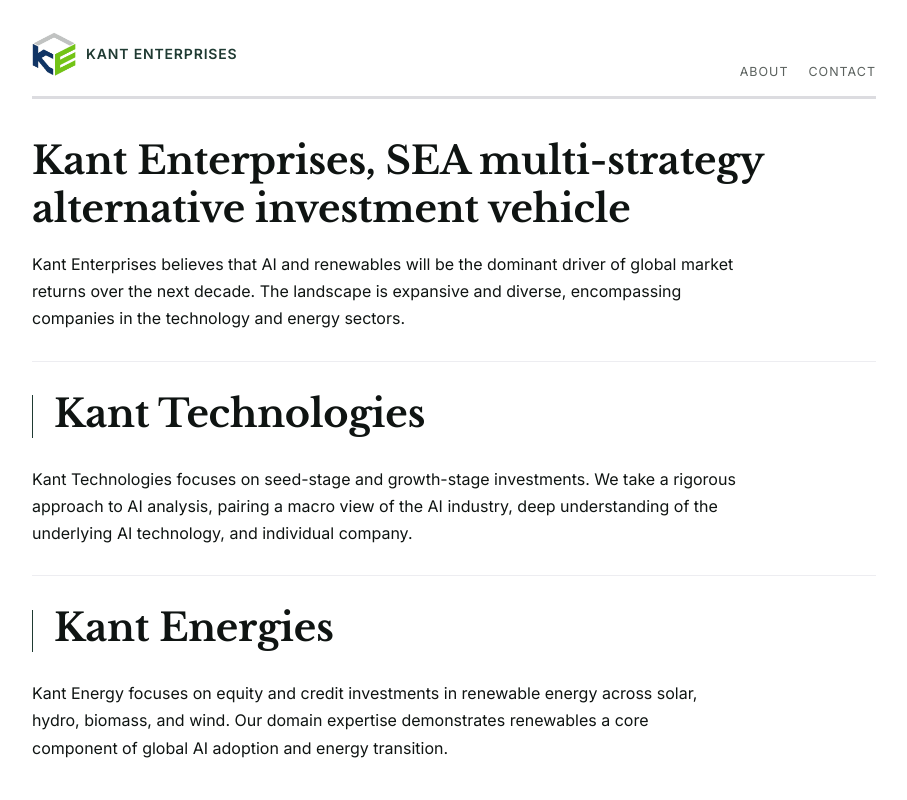
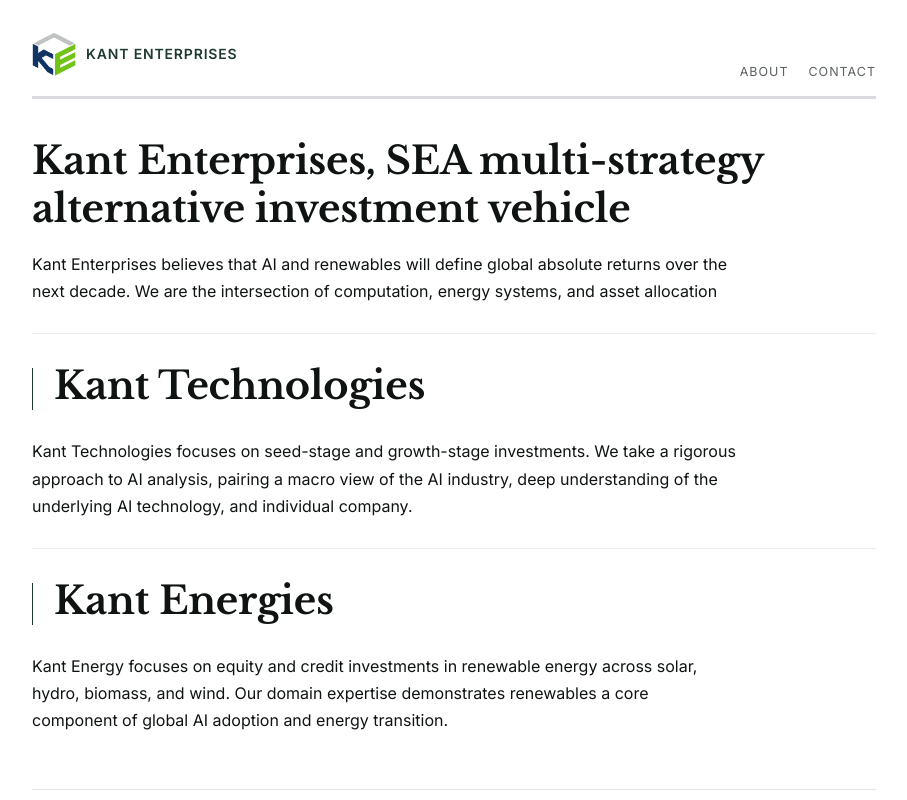
Before and after one commit to kgamer19/kant-enterprise-web, a Next.js app: page / in a window 1280 px wide. Shown: the top 800 px of the page, without its empty margins (186-1093 px from the left). Built offline with nearby package versions, Linux system fonts and the light colour scheme.

Commit message:
Update site content

```diff
--- a/app/page.tsx
+++ b/app/page.tsx
@@ -8,9 +8,9 @@
 
 
       <p className="p">
-        Kant Enterprises believes that AI and renewables will be the dominant
-         driver of global market returns over the next decade. The landscape is
-         expansive and diverse, encompassing companies in the technology and energy sectors.
+       Kant Enterprises believes that AI and renewables will define global absolute returns over
+        the next decade. We are the intersection of computation, energy systems,
+         and asset allocation
       </p>
 <hr className="rule" />
 
```
